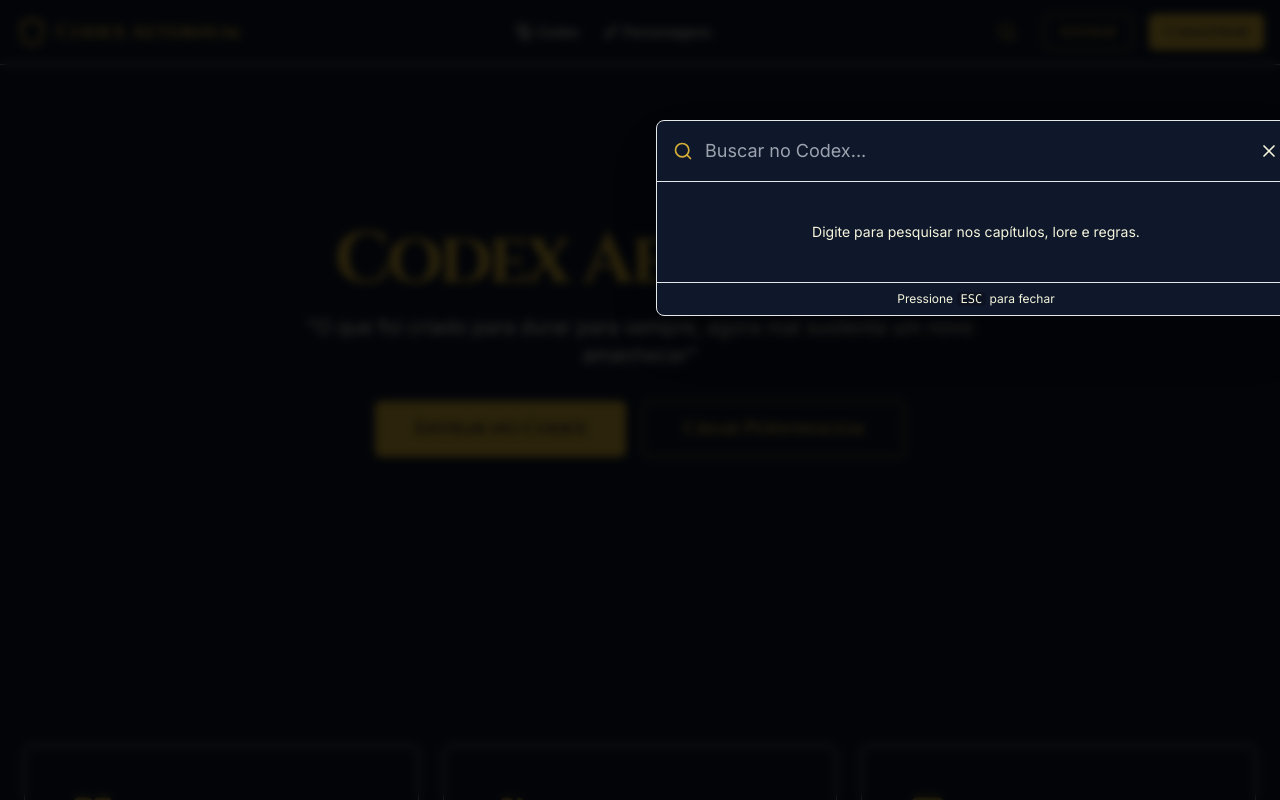
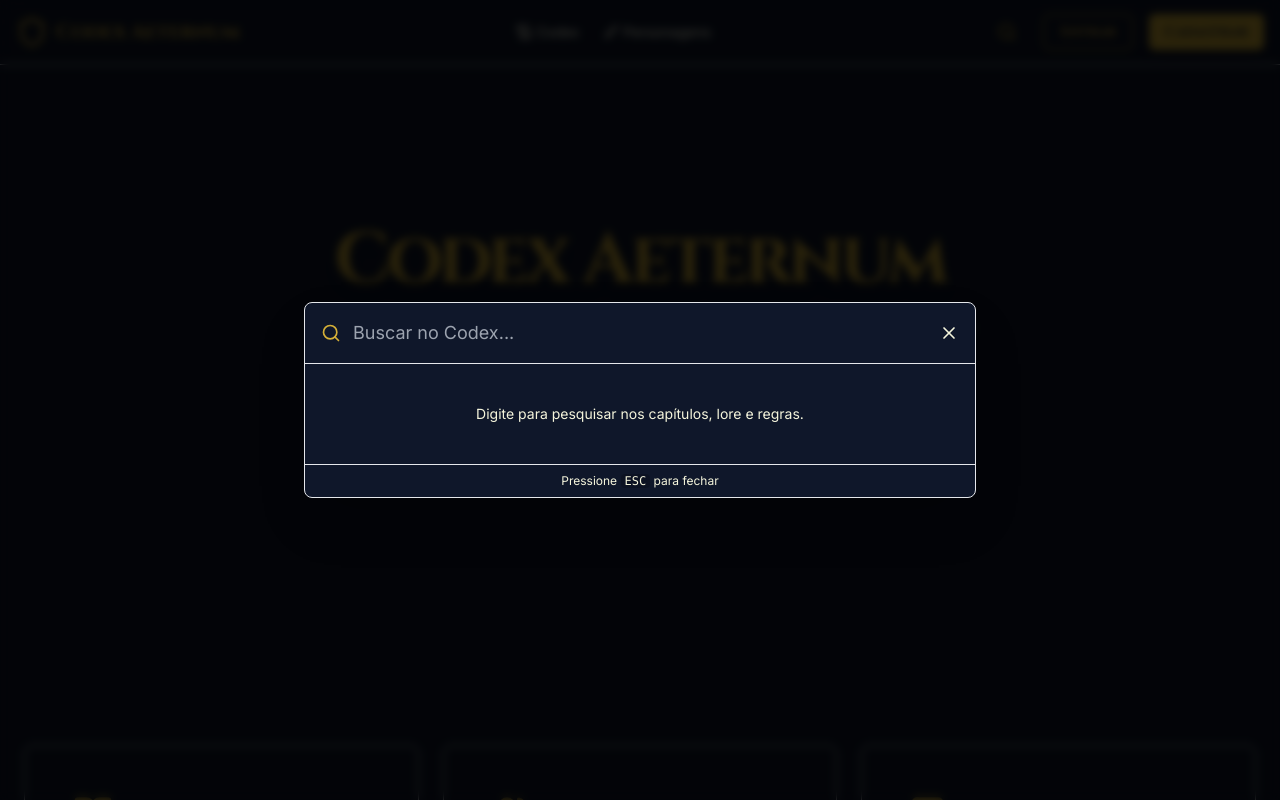
Before and after one commit to WillamesVital/codex-aeternum-web, a Next.js app: page / in a window 1280 px wide. Both pictures are taken after a click on the button "Buscar". Shown: the top 800 px of the page. Built offline with nearby package versions, Linux system fonts and the light colour scheme.

Commit message:
fix: corrige modal de pesquisa e reescrever o reamde.md

```diff
--- a/components/SearchModal.tsx
+++ b/components/SearchModal.tsx
@@ -78,12 +78,13 @@
                         className="fixed inset-0 bg-black/80 backdrop-blur-sm z-50"
                     />
 
-                    {/* Modal */}
+                    {/* Modal Container */}
+                    <div className="fixed inset-0 z-50 flex items-center justify-center p-4">
                         <motion.div
-                        initial={{ opacity: 0, scale: 0.95, y: -20 }}
-                        animate={{ opacity: 1, scale: 1, y: 0 }}
-                        exit={{ opacity: 0, scale: 0.95, y: -20 }}
-                        className="fixed left-1/2 top-[15%] -translate-x-1/2 w-full max-w-2xl z-50 px-4"
+                            initial={{ opacity: 0, scale: 0.95 }}
+                            animate={{ opacity: 1, scale: 1 }}
+                            exit={{ opacity: 0, scale: 0.95 }}
+                            className="w-full max-w-2xl"
                         >
                             <div className="bg-[#0F172A] border border-gold-500/30 rounded-lg shadow-2xl overflow-hidden flex flex-col max-h-[70vh]">
 
@@ -147,6 +148,7 @@
                                 </div>
                             </div>
                         </motion.div>
+                    </div>
                 </>
             )}
         </AnimatePresence>
```
Also changed, not shown: 1 other file (tests, documents, lock files or other folders). Lines whose indentation alone changed are shown as unchanged.
